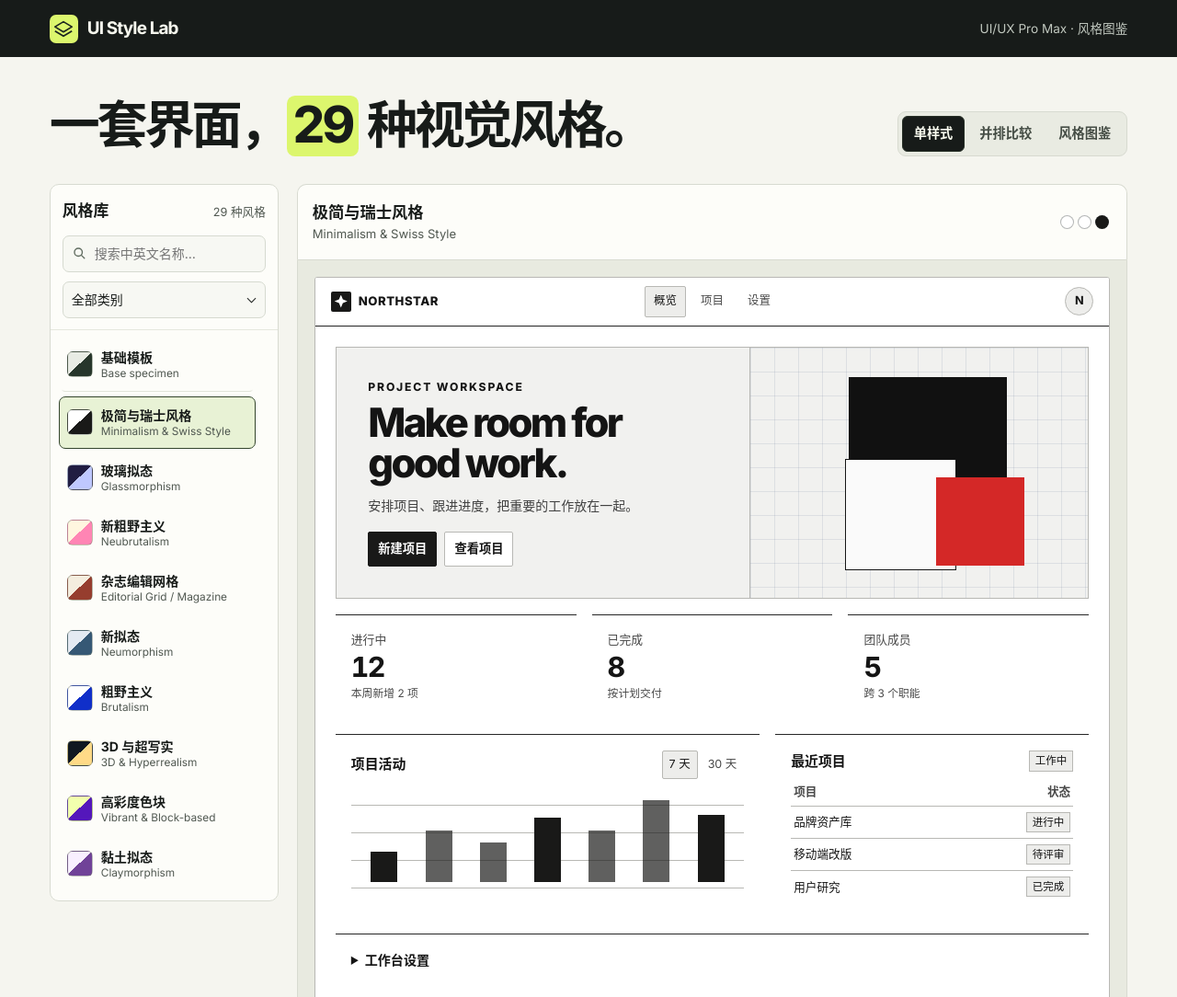
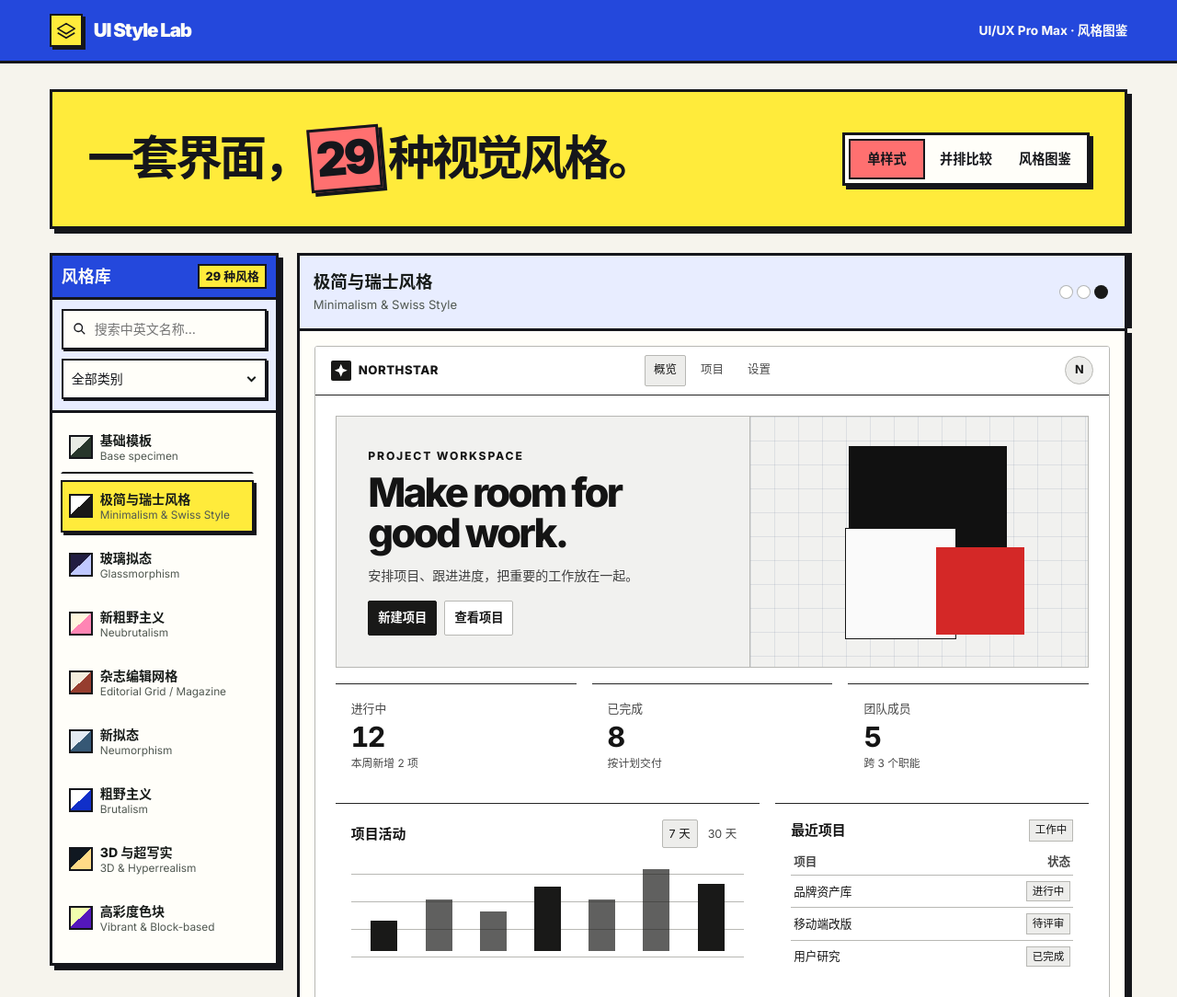
Before and after one commit to yangziyan123/ui-style-lab, a plain HTML site: page dist/index.html in a window 1280 px wide. Shown: the top 1084 px of the page at 92% size. Drawn offline with Linux system fonts and the light colour scheme.

Commit message:
Restyle the lab chrome in Neubrutalism

```diff
--- a/dist/lab.css
+++ b/dist/lab.css
@@ -10,9 +10,7 @@
   color-scheme: light;
   --ink: #171b19;
   --muted: #505851;
-  --line: #dcded6;
-  --canvas: #f5f5ef;
-  --paper: #fdfdf9;
+  --canvas: #f6f4ed;
   --lime: #dcf66d;
   --wrap: 1360px;
   --gutter: clamp(17px, 4.2vw, 58px);
@@ -38,55 +36,109 @@ button:focus-visible, a:focus-visible, input:focus-visible, select:focus-visible
 .skip:focus { position: fixed; inset: 8px auto auto 8px; background: var(--lime); color: var(--ink); padding: 10px 14px; border-radius: 5px; z-index: 5; }
 .wrap { width: min(var(--wrap), calc(100% - var(--gutter) * 2)); margin-inline: auto; }
 
-.lab-header { background: var(--ink); color: #f5f6ed; }
-.lab-header-inner { min-height: 62px; display: flex; align-items: center; justify-content: space-between; gap: 15px; }
-.lab-brand { display: flex; align-items: center; gap: 10px; font-weight: 720; font-size: 1.18rem; letter-spacing: -.045em; white-space: nowrap; }
-.lab-mark { width: 31px; height: 31px; display: grid; place-items: center; border-radius: 7px; color: #1c2420; background: var(--lime); }
+/* Site chrome. The specimens keep the shared reset and their own theme tokens. */
+body {
+  --lab-black: #15161b;
+  --lab-white: #fffef9;
+  --lab-blue: #2448dc;
+  --lab-yellow: #ffeb3b;
+  --lab-red: #ff7070;
+  --lab-tint: #e8edff;
+  --lab-border: 3px solid var(--lab-black);
+  --lab-shadow: 5px 5px 0 var(--lab-black);
+  --lab-snap: cubic-bezier(.18, .88, .31, 1.18);
+}
+
+.lab-header { background: var(--lab-blue); color: var(--lab-white); border-bottom: var(--lab-border); }
+.skip:focus { border: var(--lab-border); border-radius: 0; background: var(--lab-yellow); box-shadow: 3px 3px 0 var(--lab-black); }
+.lab-header-inner { min-height: 66px; display: flex; align-items: center; justify-content: space-between; gap: 15px; }
+.lab-brand { display: inline-flex; min-height: 44px; align-items: center; gap: 12px; font-weight: 900; font-size: 1.28rem; letter-spacing: -.055em; white-space: nowrap; }
+.lab-brand:focus-visible { outline: 3px solid var(--lab-white); }
+.lab-mark { width: 36px; height: 36px; display: grid; place-items: center; color: var(--lab-black); background: var(--lab-yellow); border: 2px solid; box-shadow: 3px 3px 0 var(--lab-black); }
 .lab-mark svg { width: 24px; height: 24px; }
-.lab-source { color: #c1c8bf; font-size: .85rem; }
-.intro { display: flex; flex-wrap: wrap; justify-content: space-between; align-items: end; padding-block: 42px 30px; gap: 20px 24px; }
-.intro h1 { font-size: clamp(2.16rem, 4.3vw, 3.9rem); line-height: 1.14; font-weight: 760; letter-spacing: -.062em; }
-.intro h1 span { display: inline-block; min-width: 1.05em; padding: 0 .12em .05em; border-radius: .16em; background: var(--lime); text-align: center; letter-spacing: -.055em; }
-.intro p { margin-top: 13px; max-width: 61ch; color: var(--muted); line-height: 1.65; font-size: 1rem; }
-.view-modes { display: flex; flex-wrap: wrap; gap: 3px; padding: 4px; background: #e9ebe2; border: 1px solid #d7dad0; border-radius: 9px; }
-.view-modes button { min-height: 39px; padding: 4px 12px; border: 1px solid transparent; border-radius: 6px; background: transparent; color: #454d45; font-size: .89rem; font-weight: 620; white-space: nowrap; }
-.view-modes button:hover { background: #f5f5ee; }
-.view-modes button[aria-pressed="true"] { background: var(--ink); border-color: #262f26; color: #f8faee; }
+.lab-source { color: var(--lab-white); text-align: right; font-size: .85rem; font-weight: 720; }
+.intro {
+  display: flex; flex-wrap: wrap; justify-content: space-between; align-items: center; gap: 22px 28px;
+  margin-block: 28px 26px; padding: clamp(16px, 3vw, 40px);
+  background: var(--lab-yellow); color: var(--lab-black); border: var(--lab-border); box-shadow: var(--lab-shadow);
+}
+.intro > div:first-child { min-width: 0; }
+.intro h1 { font-size: clamp(2rem, 4vw, 3.85rem); line-height: 1.2; font-weight: 900; letter-spacing: -.065em; text-wrap: balance; }
+.intro h1 span {
+  display: inline-block; min-width: 1.23em; padding: 0 .1em .03em; margin-inline: .03em;
+  border: var(--lab-border); background: var(--lab-red); box-shadow: 4px 4px 0 var(--lab-black);
+  text-align: center; letter-spacing: -.06em; transform: rotate(-5deg);
+}
+.view-modes {
+  --track-inset: 4px;
+  --track-gap: 3px;
+  --track-width: calc((100% - 2 * var(--track-inset) - 2 * var(--track-gap)) / 3);
+  --track-index: 0;
+  position: relative; display: grid; grid-template-columns: repeat(3, minmax(0, 1fr));
+  gap: var(--track-gap); padding: var(--track-inset); max-width: 100%;
+  background: var(--lab-white); border: var(--lab-border); box-shadow: 4px 4px 0 var(--lab-black);
+}
+.view-modes button {
+  position: relative; min-width: 0; min-height: 44px; padding: 5px 11px; border: 2px solid transparent;
+  background: transparent; color: var(--lab-black); font-size: .89rem; font-weight: 740;
+}
+.view-modes button:hover { border-color: var(--lab-black); }
+.view-modes button[aria-pressed="true"] { background: var(--lab-red); border-color: var(--lab-black); font-weight: 850; }
+@supports selector(:has(*)) {
+  .view-modes:has([data-view="compare"][aria-pressed="true"]) { --track-index: 1; }
+  .view-modes:has([data-view="gallery"][aria-pressed="true"]) { --track-index: 2; }
+  .view-modes::before {
+    content: ""; position: absolute; inset: var(--track-inset) auto var(--track-inset) var(--track-inset);
+    width: var(--track-width); border: 2px solid var(--lab-black); background: var(--lab-red);
+    transform: translateX(calc(var(--track-index) * (100% + var(--track-gap))));
+    pointer-events: none;
+  }
+  .view-modes button[aria-pressed="true"] { background: transparent; }
+}
 
 .workspace { display: grid; grid-template-columns: 249px minmax(0, 1fr); align-items: start; gap: 20px; }
-.style-library { position: sticky; top: 12px; min-width: 0; background: var(--paper); border: 1px solid #d8dbd1; border-radius: 10px; }
-.library-tools { display: grid; gap: 10px; padding: 16px 13px 12px; border-bottom: 1px solid #e5e7dd; }
-.library-heading { display: flex; justify-content: space-between; align-items: baseline; gap: 8px; margin-bottom: 4px; }
-.library-heading h2 { font-size: 1.055rem; font-weight: 750; }
-.library-heading span { color: var(--muted); font-size: .79rem; }
-.search-field, .category-field { position: relative; display: flex; align-items: center; gap: 8px; width: 100%; min-height: 40px; padding-inline: 9px; border: 1px solid #d6dad0; border-radius: 7px; background: #f7f8f3; }
-.search-field:focus-within, .category-field:focus-within { outline: 2px solid #50833c; outline-offset: 2px; }
-.search-field svg { width: 17px; height: 17px; flex: 0 0 auto; color: #606c60; }
-.search-field input, .category-field select { width: 100%; min-width: 0; min-height: 37px; border: 0; padding: 0; outline: 0; background: transparent; color: var(--ink); font-size: .875rem; }
+.style-library { position: sticky; top: 12px; min-width: 0; background: var(--lab-white); border: var(--lab-border); box-shadow: var(--lab-shadow); }
+.library-tools { display: grid; gap: 10px; padding: 0 10px 12px; border-bottom: var(--lab-border); background: var(--lab-tint); }
+.library-heading {
+  display: flex; justify-content: space-between; align-items: center; gap: 8px; margin-inline: -10px;
+  padding: 9px 10px; border-bottom: var(--lab-border); background: var(--lab-blue); color: var(--lab-white);
+}
+.library-heading h2 { font-size: 1.125rem; font-weight: 860; }
+.library-heading span {
+  padding: 2px 6px; border: 2px solid var(--lab-black); background: var(--lab-yellow); color: var(--lab-black);
+  font-size: .8rem; font-weight: 800; font-variant-numeric: tabular-nums; white-space: nowrap;
+}
+.search-field, .category-field {
+  position: relative; display: flex; align-items: center; gap: 8px; width: 100%; min-height: 44px;
+  padding-inline: 9px; border: 2px solid var(--lab-black); background: var(--lab-white); box-shadow: 2px 2px 0 var(--lab-black);
+}
+.search-field:focus-within, .category-field:focus-within { outline: 3px solid var(--lab-blue); outline-offset: 2px; }
+.search-field svg { width: 17px; height: 17px; flex: 0 0 auto; color: var(--lab-black); }
+.search-field input, .category-field select { width: 100%; min-width: 0; min-height: 40px; border: 0; padding: 0; outline: 0; background: transparent; color: var(--lab-black); font-size: .875rem; }
 .search-field input:focus-visible, .category-field select:focus-visible { outline: 0; }
 .category-field select { appearance: none; padding-right: 18px; }
-.category-field > span:last-child { position: absolute; right: 11px; top: 14px; width: 7px; height: 7px; border-right: 1.5px solid; border-bottom: 1.5px solid; transform: rotate(45deg); pointer-events: none; }
+.category-field > span:last-child { position: absolute; right: 11px; top: calc(50% - 5px); width: 7px; height: 7px; border-right: 2px solid; border-bottom: 2px solid; transform: rotate(45deg); pointer-events: none; }
 .style-list {
-  display: grid; gap: 3px; padding: 9px;
-  max-height: clamp(164px, calc(100svh - 180px), 640px); overflow-y: auto; scrollbar-gutter: stable;
+  display: grid; gap: 7px; padding: 9px;
+  max-height: clamp(144px, calc(100svh - 202px), 620px); overflow-y: auto; scrollbar-gutter: stable;
 }
-.style-row { display: flex; align-items: center; gap: 9px; width: 100%; min-height: 57px; padding: 7px 8px; border: 1px solid transparent; border-radius: 7px; background: transparent; text-align: left; }
-.style-row:hover { border-color: #dce0d4; background: #f0f2e9; }
-.style-row[aria-pressed="true"] { border-color: #34462d; background: #e8f2d5; }
+.style-row { display: flex; align-items: center; gap: 8px; width: 100%; min-height: 57px; padding: 6px 7px; border: 2px solid transparent; background: transparent; text-align: left; }
+.style-row:hover { border-color: var(--lab-black); background: var(--lab-tint); }
+.style-row[aria-pressed="true"] { border-color: var(--lab-black); background: var(--lab-yellow); box-shadow: 3px 3px 0 var(--lab-black); }
 .style-row strong, .style-row small { display: block; overflow-wrap: anywhere; }
-.style-row strong { font-size: .88rem; font-weight: 690; }
+.style-row strong { font-size: .88rem; font-weight: 770; }
 .style-row small { color: var(--muted); font-size: .74rem; line-height: 1.35; }
-.style-row.base-row { margin-bottom: 3px; box-shadow: 0 4px 0 -3px #e1e4d9; }
-.style-swatch { display: block; width: 28px; height: 28px; flex: 0 0 auto; border: 1px solid #767f6f78; border-radius: 6px; background: linear-gradient(137deg, var(--demo-bg, #e8ebe4) 0 48%, var(--accent, #27362b) 48% 100%); }
+.style-row.base-row { border-bottom-color: var(--lab-black); }
+.style-swatch { display: block; width: 26px; height: 26px; flex: 0 0 auto; border: 2px solid var(--lab-black); background: linear-gradient(137deg, var(--demo-bg, #e8ebe4) 0 48%, var(--accent, #27362b) 48% 100%); }
 .empty { padding: 13px 7px; color: var(--muted); font-size: .88rem; }
 
 .showcase { min-width: 0; }
 .preview-toolbar {
   display: flex; flex-wrap: wrap; align-items: center; justify-content: space-between; gap: 12px;
-  min-height: 82px; padding: 13px 16px; border: 1px solid #d8dbd1; border-bottom: 0;
-  border-radius: 10px 10px 0 0; background: var(--paper);
+  min-height: 82px; padding: 12px 15px; border: var(--lab-border); border-bottom: 0;
+  background: var(--lab-tint); box-shadow: 5px 0 0 var(--lab-black);
 }
-.preview-title { font-size: 1.08rem; font-weight: 740; }
+.preview-title { font-size: 1.16rem; font-weight: 870; }
 .preview-name-en { color: var(--muted); font-size: .82rem; margin-top: 1px; }
 .preview-tools, .preview-palettes { display: flex; flex-wrap: wrap; align-items: center; gap: 8px; }
 .preview-palettes { gap: 4px; margin-right: 3px; }
@@ -94,25 +146,49 @@ button:focus-visible, a:focus-visible, input:focus-visible, select:focus-visible
 .palette-dot:nth-child(1) { background: var(--demo-bg, #e8ebe4); }
 .palette-dot:nth-child(2) { background: var(--surface, #fff); }
 .palette-dot:nth-child(3) { background: var(--accent, #27362b); }
-.preview-frame { min-width: 0; padding: clamp(9px, 2vw, 18px); background: #e8eae0; border: 1px solid #d8dbd1; border-radius: 0 0 10px 10px; }
+.preview-frame {
+  min-width: 0; padding: clamp(9px, 2vw, 18px); background: var(--lab-white);
+  border: 1px solid var(--lab-black); box-shadow: inset 0 0 0 2px var(--lab-black), var(--lab-shadow);
+}
 .preview-description { margin-top: 9px; padding: 0 2px; color: var(--muted); font-size: .85rem; line-height: 1.55; }
 .compare-grid { display: grid; grid-template-columns: repeat(2, minmax(0, 1fr)); gap: 12px; }
 .compare-head { flex-wrap: nowrap; }
 .compare-head label { display: block; flex: 1; min-width: 0; color: var(--muted); font-size: .78rem; }
-.compare-head select { display: block; width: 100%; margin-top: 4px; min-height: 37px; padding: 3px 7px; border: 1px solid #cbd1c6; border-radius: 6px; background: #f5f7ef; color: var(--ink); font-size: .9rem; }
+.compare-head select {
+  display: block; width: 100%; margin-top: 4px; min-height: 44px; padding: 3px 7px;
+  border: 2px solid var(--lab-black); background: var(--lab-white); color: var(--lab-black); font-size: .9rem; font-weight: 650;
+}
 .compare-grid .preview-frame { padding: 8px; }
-.gallery-heading { display: flex; justify-content: space-between; align-items: baseline; gap: 8px; margin-bottom: 11px; }
-.gallery-heading h2 { font-size: 1.15rem; }
-.gallery-heading span { color: var(--muted); font-size: .83rem; }
+.gallery-heading {
+  display: flex; justify-content: space-between; align-items: center; gap: 8px; margin-bottom: 15px;
+  padding: 9px 12px; border: var(--lab-border); background: var(--lab-blue); color: var(--lab-white);
+  box-shadow: 4px 4px 0 var(--lab-black);
+}
+.gallery-heading h2 { font-size: 1.18rem; font-weight: 860; }
+.gallery-heading span { font-size: .83rem; font-weight: 750; }
 .gallery-grid { display: grid; grid-template-columns: repeat(2, minmax(0, 1fr)); gap: 12px; }
-.gallery-item { display: block; min-width: 0; padding: 7px; border: 1px solid #d8dbd1; border-radius: 9px; text-align: left; background: var(--paper); }
-.gallery-item:hover { border-color: #596a4e; box-shadow: 0 3px 14px #303e2619; }
-.gallery-label { display: block; padding: 8px 3px 3px; }
+.gallery-item {
+  display: block; min-width: 0; padding: 7px; border: 1px solid var(--lab-black);
+  text-align: left; background: var(--lab-white);
+  box-shadow: inset 0 0 0 1px var(--lab-black), 3px 3px 0 var(--lab-black);
+}
+.gallery-item:hover, .gallery-item:focus-visible { background: var(--lab-yellow); }
+.gallery-label { display: block; padding: 8px 3px 3px; overflow-wrap: anywhere; }
 .gallery-label strong, .gallery-label small { display: block; }
-.gallery-label strong { font-size: .91rem; }
+.gallery-label strong { font-size: .94rem; font-weight: 820; }
 .gallery-label small { color: var(--muted); font-size: .78rem; }
-.gallery-note { color: var(--muted); margin: 13px 2px 0; font-size: .83rem; }
-.lab-footer { display: flex; flex-wrap: wrap; justify-content: space-between; gap: 9px 18px; padding-block: 17px; margin-top: 34px; border-top: 1px solid #d7dad0; color: var(--muted); font-size: .84rem; }
+.gallery-note { color: var(--muted); margin: 16px 2px 0; font-size: .83rem; }
+.lab-footer {
+  display: flex; flex-wrap: wrap; justify-content: space-between; gap: 9px 18px;
+  padding: 13px 12px; margin-block: 34px 17px; border: var(--lab-border); background: var(--lab-white);
+  box-shadow: 4px 4px 0 var(--lab-black); color: var(--lab-black); font-size: .84rem; font-weight: 710;
+}
+
+.view-modes button:focus-visible, .style-row:focus-visible,
+.gallery-item:focus-visible, .compare-head select:focus-visible {
+  outline: 3px solid var(--lab-blue);
+  outline-offset: 2px;
+}
 
 @media (min-width: 1120px) {
   .gallery-grid { grid-template-columns: repeat(3, minmax(0, 1fr)); }
@@ -122,22 +198,50 @@ button:focus-visible, a:focus-visible, input:focus-visible, select:focus-visible
 }
 @media (max-width: 784px) {
   .workspace { grid-template-columns: minmax(0, 1fr); }
-  .intro { padding-block: 29px 22px; }
+  .intro { margin-block: 20px; }
   .style-library { position: static; }
   .style-list { grid-template-columns: repeat(3, minmax(0, 1fr)); max-height: clamp(135px, 28svh, 220px); }
   .library-tools { grid-template-columns: minmax(0, 1.3fr) minmax(0, .7fr); }
   .library-heading { grid-column: 1 / -1; }
-  .style-row.base-row { box-shadow: none; margin: 0; }
 }
 @media (max-width: 525px) {
   .lab-header-inner { min-height: 54px; }
   .lab-source { font-size: .72rem; }
-  .intro h1 { font-size: clamp(1.9rem, 7vw, 2.4rem); }
+  .intro h1 { font-size: clamp(1.7rem, 7vw, 2.4rem); }
+  .view-modes { width: 100%; }
   .style-list { grid-template-columns: repeat(2, minmax(0, 1fr)); }
-  .library-tools { padding: 12px 10px 8px; }
-  .view-modes button { padding-inline: 9px; font-size: .84rem; }
+  .view-modes button { padding-inline: 2px; font-size: .84rem; }
+  .search-field input, .category-field select, .compare-head select { font-size: 1rem; }
   .compare-grid { grid-template-columns: minmax(0, 1fr); }
   .gallery-grid { gap: 8px; }
+}
+
+@media (prefers-reduced-motion: no-preference) {
+  .lab-brand { animation: lab-settle 420ms var(--lab-snap) backwards; }
+  .intro h1 { animation: lab-settle 480ms 55ms var(--lab-snap) backwards; }
+  .intro h1 span { animation: lab-stamp 620ms 150ms var(--lab-snap) backwards; }
+  .view-modes { animation: lab-settle 510ms 135ms var(--lab-snap) backwards; }
+  .style-library { animation: lab-settle 550ms 205ms var(--lab-snap) backwards; }
+
+  /* One shared indicator follows the selected control. View content swaps immediately. */
+  .view-modes::before { transition: transform 560ms var(--lab-snap); }
+  .view-modes button { transition: transform 180ms var(--lab-snap), border-color 100ms; }
+  .view-modes button:active, .style-row:active { transform: translate(2px, 2px); transition-duration: 80ms; }
+  .style-row { transition: transform 180ms var(--lab-snap), background-color 160ms, border-color 140ms; }
+  .gallery-item { transition: background-color 170ms ease-out; }
+  .gallery-label { transition: transform 230ms var(--lab-snap); }
+  .gallery-item:hover .gallery-label, .gallery-item:focus-visible .gallery-label { transform: translateX(3px); }
+  .gallery-item:active .gallery-label { transform: translateX(1px); }
+}
+
+@keyframes lab-settle {
+  from { opacity: .4; transform: translateY(12px); }
+  to { opacity: 1; transform: translateY(0); }
+}
+@keyframes lab-stamp {
+  0% { opacity: .45; transform: translate(6px, -10px) rotate(5deg) scale(1.15); }
+  72% { opacity: 1; transform: translate(-1px, 1px) rotate(-7deg) scale(.98); }
+  100% { transform: rotate(-5deg); }
 }
 
 @media (prefers-reduced-motion: reduce) {
```
Also changed, not shown: dist/index.html (+2 -2 lines).
